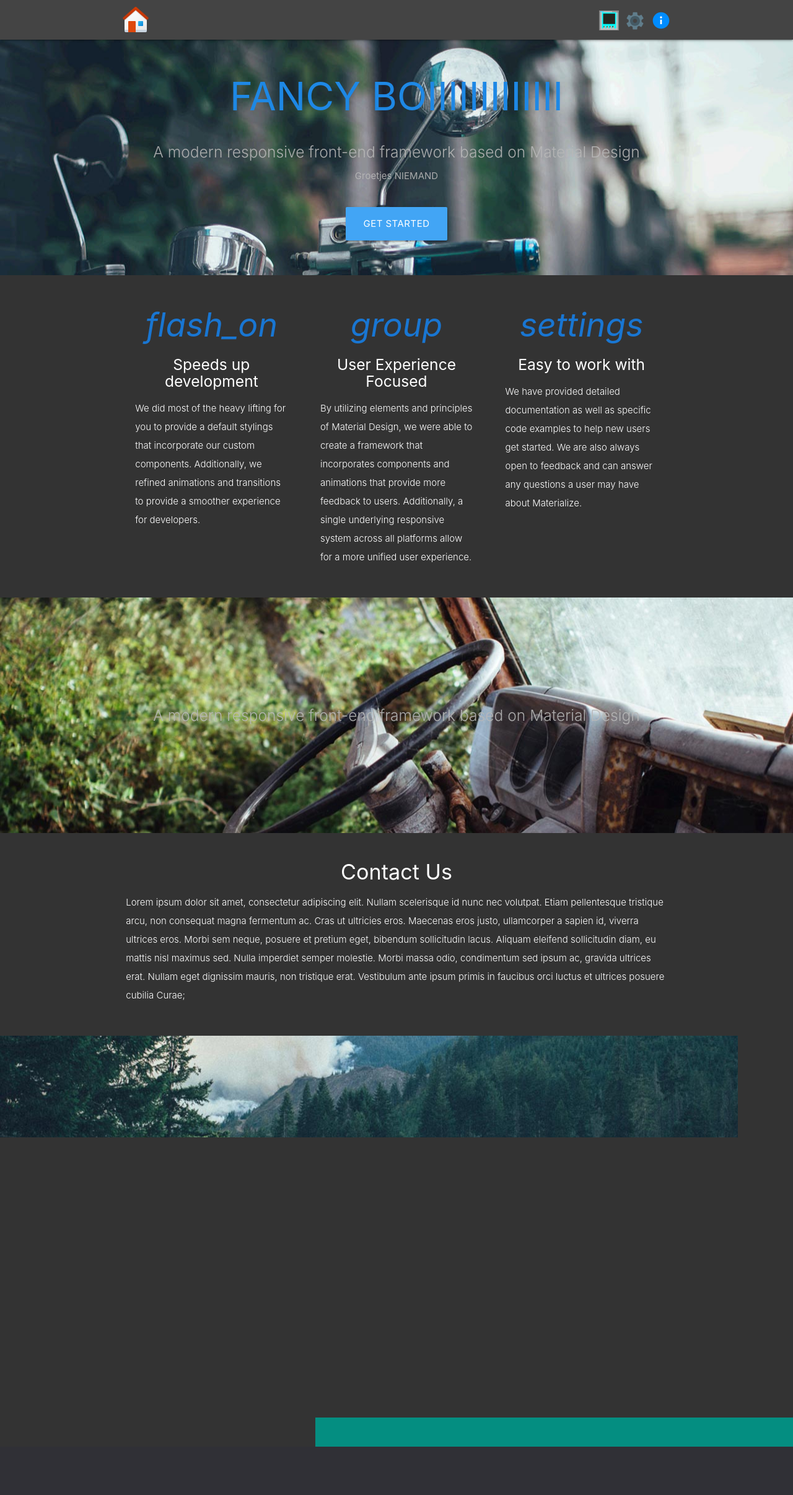
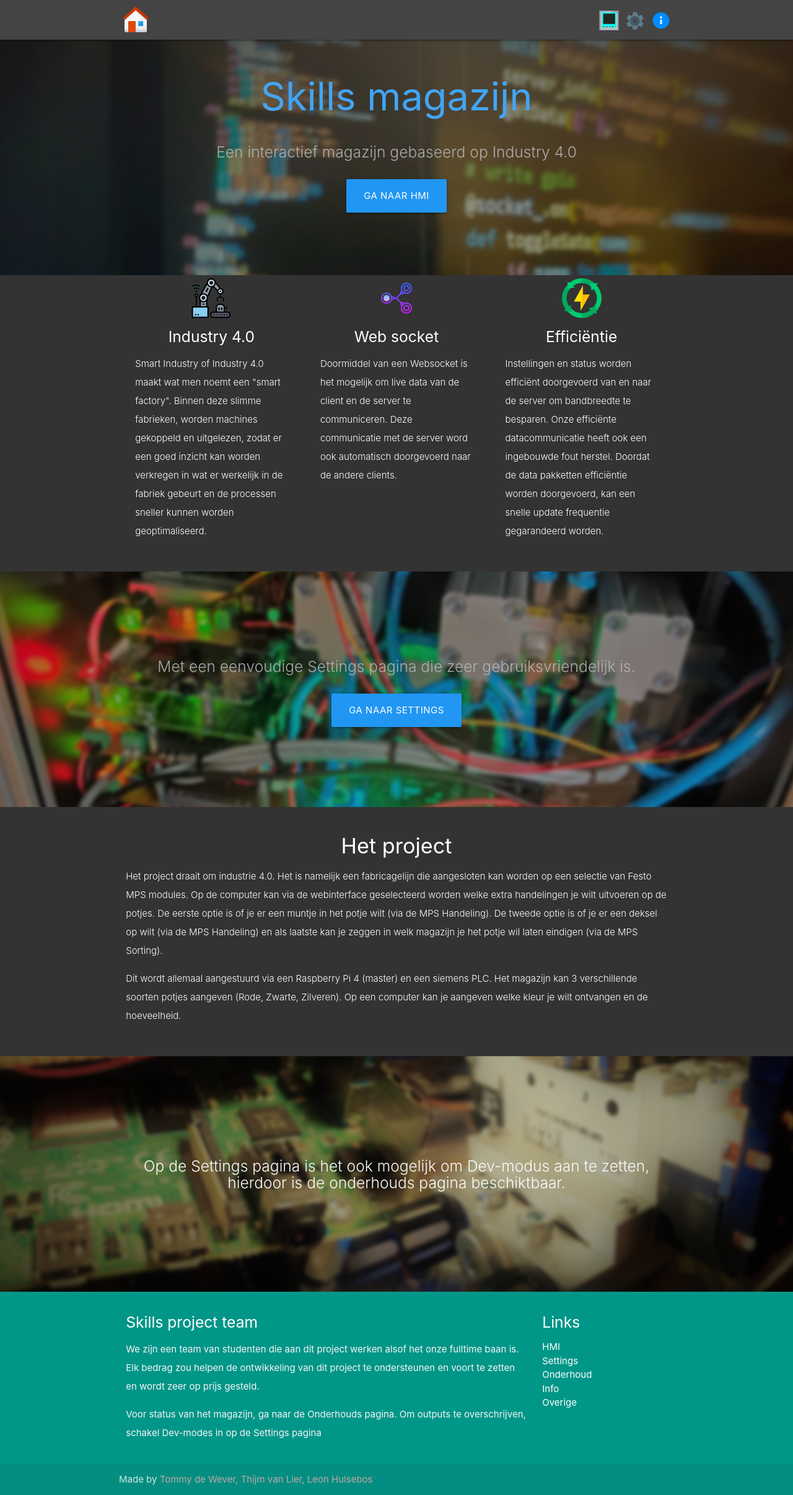
Before and after one commit to Tommydw/Skills_magazijn-Summa_College, a Flask app: page / in a window 1280 px wide. Shown: the whole page at 62% size. Before the commit the page ends 2334 px from the top, so only its background shows below. Run offline with Flask 2, Linux system fonts and the light colour scheme; some libraries are stand-ins or nearby versions.

Commit message:
Update start pagina

```diff
--- a/skills/Templates/base.html
+++ b/skills/Templates/base.html
@@ -98,33 +98,26 @@
         <footer class="page-footer teal">
             <div class="container">
                 <div class="row">
-                    <div class="col l6 s12">
-                        <h5 class="white-text">Company Bio</h5>
-                        <p class="grey-text text-lighten-4">We are a team of college students working on this project like it's our full time job. Any amount would help support and continue development on this project and is greatly appreciated.</p>
+                    <div class="col l9 s12">
+                        <h5 class="white-text">Skills project team</h5>
+                        <p class="grey-text text-lighten-4">We zijn een team van studenten die aan dit project werken alsof het onze fulltime baan is. Elk bedrag zou helpen de ontwikkeling van dit project te ondersteunen en voort te zetten en wordt zeer op prijs gesteld.</p>
+                        <p class="grey-text text-lighten-4">Voor status van het magazijn, ga naar de Onderhouds pagina. Om outputs te overschrijven, schakel Dev-modes in op de Settings pagina </p>
                     </div>
                     <div class="col l3 s12">
-                        <h5 class="white-text">Settings</h5>
+                        <h5 class="white-text">Links</h5>
                         <ul>
-                            <li><a class="white-text" href="#!">Link 1</a></li>
-                            <li><a class="white-text" href="#!">Link 2</a></li>
-                            <li><a class="white-text" href="#!">Link 3</a></li>
-                            <li><a class="white-text" href="#!">Link 4</a></li>
-                        </ul>
-                    </div>
-                    <div class="col l3 s12">
-                        <h5 class="white-text">Connect</h5>
-                        <ul>
-                            <li><a class="white-text" href="#!">Link 1</a></li>
-                            <li><a class="white-text" href="#!">Link 2</a></li>
-                            <li><a class="white-text" href="#!">Link 3</a></li>
-                            <li><a class="white-text" href="#!">Link 4</a></li>
+                            <li><a class="white-text" href="{{url_for('hmi.start')}}">HMI</a></li>
+                            <li><a class="white-text" href="{{url_for('settings')}}">Settings</a></li>
+                            <li><a class="white-text" href="{{url_for('hmi.onderhoud')}}">Onderhoud</a></li>
+                            <li><a class="white-text" href="{{url_for('info')}}">Info</a></li>
+                            <li><a class="white-text" href="{{url_for('page_not_found')}}">Overige</a></li>
                         </ul>
                     </div>
                 </div>
             </div>
             <div class="footer-copyright">
                 <div class="container">
-                Made by <a class="brown-text text-lighten-3" href="http://materializecss.com">Materialize</a>
+                Made by <a class="brown-text text-lighten-3" href="{{url_for('info')}}">Tommy de Wever, Thijm van Lier, Leon Hulsebos</a>
                 </div>
             </div>
         </footer>
--- a/skills/Templates/index.html
+++ b/skills/Templates/index.html
@@ -6,13 +6,13 @@
       <div class="section no-pad-bot">
         <div class="container">
           <br><br>
-          <h1 class="header center blue-text text-darken-1">FANCY BOIIIIIIIIIIIII</h1>
+          <h1 class="header center blue-text text-lighten-1">Skills magazijn</h1>
           <div class="row center">
-            <h5 class="header col s12 light">A modern responsive front-end framework based on Material Design</h5>
-            <p>Groetjes NIEMAND</p>
+            <h5 class="header col s12 light">Een interactief magazijn gebaseerd op Industry 4.0</h5>
+            <!-- <p>Groetjes NIEMAND</p> -->
           </div>
           <div class="row center">
-            <a href="http://materializecss.com/getting-started.html" id="download-button" class="btn-large waves-effect waves-light blue lighten-1">Get Started</a>
+            <a href="{{url_for('hmi.start')}}" id="homePageButton" class="btn-large waves-effect waves-light blue">Ga naar HMI</a>
           </div>
           <br><br>
 
@@ -29,28 +29,28 @@
         <div class="row">
           <div class="col s12 m4">
             <div class="icon-block">
-              <h2 class="center blue-text text-darken-2"><i class="material-icons">flash_on</i></h2>
-              <h5 class="center">Speeds up development</h5>
+              <h2 class="center" style="margin: -10px 0;"><img height="64px" width="64px" src="{{url_for('static', filename='icons/conveyor.png')}}"></h2>
+              <h5 class="center">Industry 4.0</h5>
 
-              <p class="light">We did most of the heavy lifting for you to provide a default stylings that incorporate our custom components. Additionally, we refined animations and transitions to provide a smoother experience for developers.</p>
+              <p class="light">Smart Industry of Industry 4.0 maakt wat men noemt een "smart factory". Binnen deze slimme fabrieken, worden machines gekoppeld en uitgelezen, zodat er een goed inzicht kan worden verkregen in wat er werkelijk in de fabriek gebeurt en de processen sneller kunnen worden geoptimaliseerd.</p>
             </div>
           </div>
 
           <div class="col s12 m4">
             <div class="icon-block">
-              <h2 class="center blue-text text-darken-2"><i class="material-icons">group</i></h2>
-              <h5 class="center">User Experience Focused</h5>
+              <h2 class="center" style="margin: -10px 0;"><embed height="64px" width="64px"  src="{{url_for('static', filename='icons/connect.svg')}}"></h2>
+              <h5 class="center">Web socket</h5>
 
-              <p class="light">By utilizing elements and principles of Material Design, we were able to create a framework that incorporates components and animations that provide more feedback to users. Additionally, a single underlying responsive system across all platforms allow for a more unified user experience.</p>
+              <p class="light">Doormiddel van een Websocket is het mogelijk om live data van de client en de server te communiceren. Deze communicatie met de server word ook automatisch doorgevoerd naar de andere clients. </p>
             </div>
           </div>
 
           <div class="col s12 m4">
             <div class="icon-block">
-              <h2 class="center blue-text text-darken-2"><i class="material-icons">settings</i></h2>
-              <h5 class="center">Easy to work with</h5>
+              <h2 class="center" style="margin: -10px 0;"><img height="64px" width="64px"  src="{{url_for('static', filename='icons/energy.png')}}"></h2>
+              <h5 class="center">Efficiëntie</h5>
 
-              <p class="light">We have provided detailed documentation as well as specific code examples to help new users get started. We are also always open to feedback and can answer any questions a user may have about Materialize.</p>
+              <p class="light">Instellingen en status worden efficiënt doorgevoerd van en naar de server om bandbreedte te besparen. Onze efficiënte datacommunicatie heeft ook een ingebouwde fout herstel. Doordat de data pakketten efficiëntie worden doorgevoerd, kan een snelle update frequentie gegarandeerd worden. </p>
             </div>
           </div>
         </div>
@@ -63,7 +63,10 @@
       <div class="section no-pad-bot">
         <div class="container">
           <div class="row center">
-            <h5 class="header col s12 light">A modern responsive front-end framework based on Material Design</h5>
+            <h5 class="header col s12 light">Met een eenvoudige Settings pagina die zeer gebruiksvriendelijk is.</h5>
+          </div>
+          <div class="row center">
+            <a href="{{url_for('settings')}}" id="homePageButton" class="btn-large waves-effect waves-light blue">Ga naar Settings</a>
           </div>
         </div>
       </div>
@@ -76,8 +79,16 @@
         <div class="row">
           <div class="col s12 center">
             <h3><i class="mdi-content-send brown-text"></i></h3>
-            <h4>Contact Us</h4>
-            <p class="left-align light">Lorem ipsum dolor sit amet, consectetur adipiscing elit. Nullam scelerisque id nunc nec volutpat. Etiam pellentesque tristique arcu, non consequat magna fermentum ac. Cras ut ultricies eros. Maecenas eros justo, ullamcorper a sapien id, viverra ultrices eros. Morbi sem neque, posuere et pretium eget, bibendum sollicitudin lacus. Aliquam eleifend sollicitudin diam, eu mattis nisl maximus sed. Nulla imperdiet semper molestie. Morbi massa odio, condimentum sed ipsum ac, gravida ultrices erat. Nullam eget dignissim mauris, non tristique erat. Vestibulum ante ipsum primis in faucibus orci luctus et ultrices posuere cubilia Curae;</p>
+            <h4>Het project</h4>
+            <p class="left-align light">
+              Het project draait om industrie 4.0. Het is namelijk een fabricagelijn die aangesloten kan worden op een selectie van Festo MPS modules.
+              Op de computer kan via de webinterface geselecteerd  worden welke extra handelingen je wilt uitvoeren op de potjes.
+              De eerste optie is of je er een muntje in het potje wilt (via de MPS Handeling).
+              De tweede optie is of je er een deksel op wilt (via de MPS Handeling) en als laatste kan je zeggen in welk magazijn je het potje wil laten eindigen (via de MPS Sorting).
+            </p><p class="left-align light">
+              Dit wordt allemaal aangestuurd via een Raspberry Pi 4 (master) en een siemens PLC.
+              Het magazijn kan 3 verschillende soorten potjes aangeven (Rode, Zwarte, Zilveren). Op een computer kan je aangeven welke kleur je wilt ontvangen en de hoeveelheid.
+              </p>
           </div>
         </div>
 
@@ -89,7 +100,7 @@
       <div class="section no-pad-bot">
         <div class="container">
           <div class="row center">
-            <h5 class="header col s12 light">A modern responsive front-end framework based on Material Design</h5>
+            <h5 class="header col s12 light grey-text text-lighten-5">Op de Settings pagina is het ook mogelijk om Dev-modus aan te zetten, hierdoor is de onderhouds pagina beschiktbaar.</h5>
           </div>
         </div>
       </div>
--- a/skills/routes.py
+++ b/skills/routes.py
@@ -112,6 +112,7 @@ def Hotspot(waarde):
 
 # error handeling
 # 404
+@flaskapp.route('/404')
 @flaskapp.errorhandler(404)
-def page_not_found(error):
+def page_not_found(error=None):
     return render_template('error_page.html')
--- a/skills/static/css/style.css
+++ b/skills/static/css/style.css
@@ -13,7 +13,6 @@ nav .brand-logo {
   block-size: 64px;
   flex-wrap: nowrap;
   align-items: center;
-
 }
 nav{
   color: #ccc;
@@ -27,6 +26,10 @@ nav ul li a {
 }
 nav ul li span embed{
   margin-left: -5px;
+}
+
+.parallax-container .parallax img{
+  filter: blur(3px);
 }
 
 body{
@@ -74,6 +77,10 @@ p {
 }
 .icon-block .material-icons {
   font-size: inherit;
+}
+
+#homePageButton:hover {
+  box-shadow: 0 0 5px #2196F3, 0 0 15px #2196F3, 0 0 30px #2196F3, 0 0 50px #2196F3;
 }
 
 .expandingButton {
```
Also changed, not shown: skills/static/icons/connect.svg (added), skills/static/icons/conveyor.png (added), skills/static/icons/energy.png (added), skills/static/photos/background1.jpg, skills/static/photos/background2.jpg, skills/static/photos/background3.jpg.
